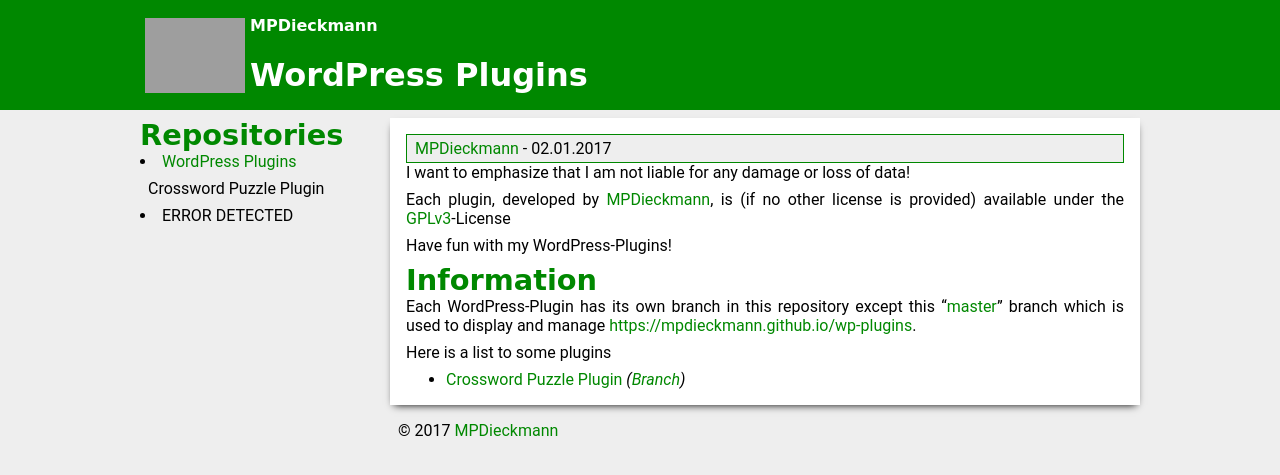
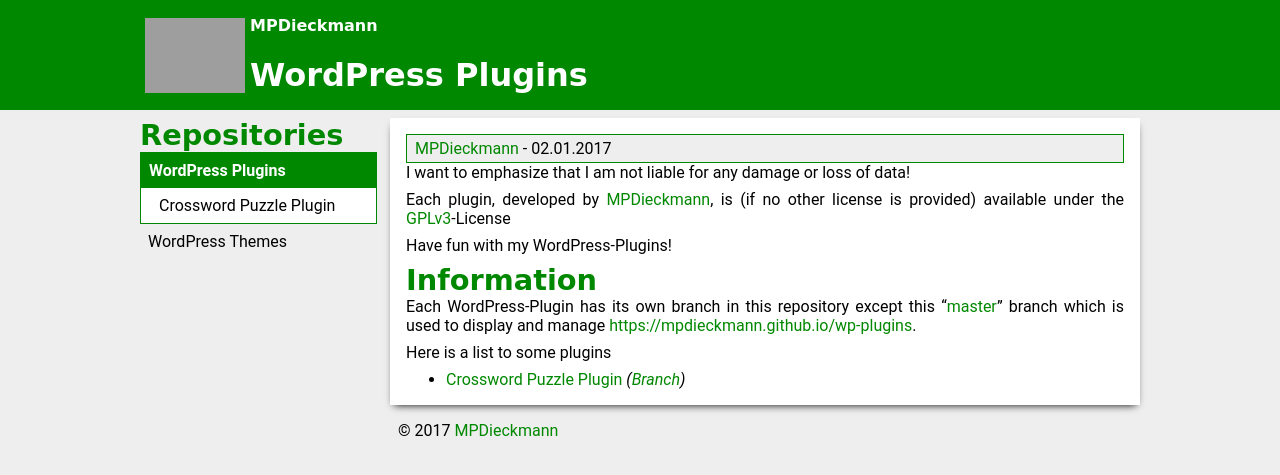
Before and after one commit to MPDieckmann/mpdieckmann.github.io, a Jekyll site: the page built from _repositories/wp-plugins.md, in a window 1280 px wide. Shown: the top 475 px of the page. Built offline with Jekyll 4.4.1, drawn with Linux system fonts in a browser that asks for light colours.

Commit message:
Update sidebar-widgets.html

```diff
--- a/_includes/sidebar-widgets.html
+++ b/_includes/sidebar-widgets.html
@@ -2,8 +2,8 @@
   <h2>Repositories</h2>
   <ul class="menu">
 {% assign depth = 0 %}
-{% assign arr = {{ "/" | relative_url }} | split: "" %}
-{% assign currentMenu = {{ "/" | relative_url }} %}
+{% assign arr = "/" | split: "" %}
+{% assign currentMenu = "/" %}
 {% for item in site.repositories %}
   {% unless item.url contains currentMenu %}
     {% assign depth = depth | minus: 1 %}
```
